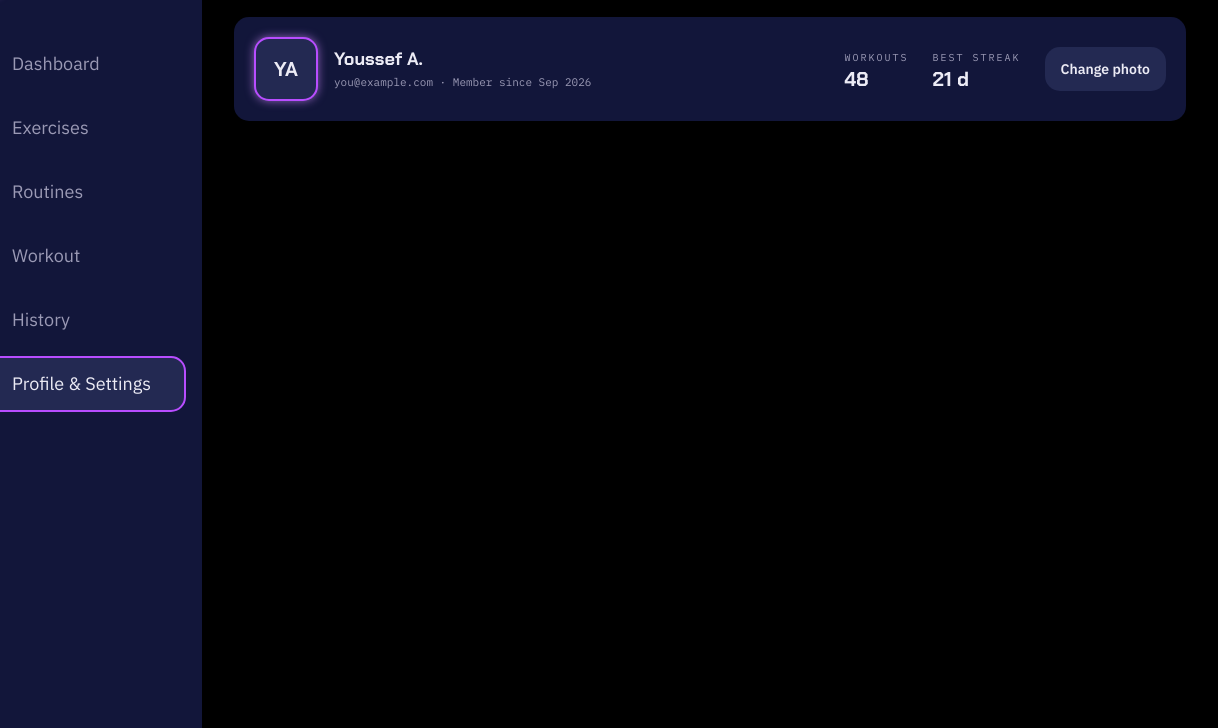
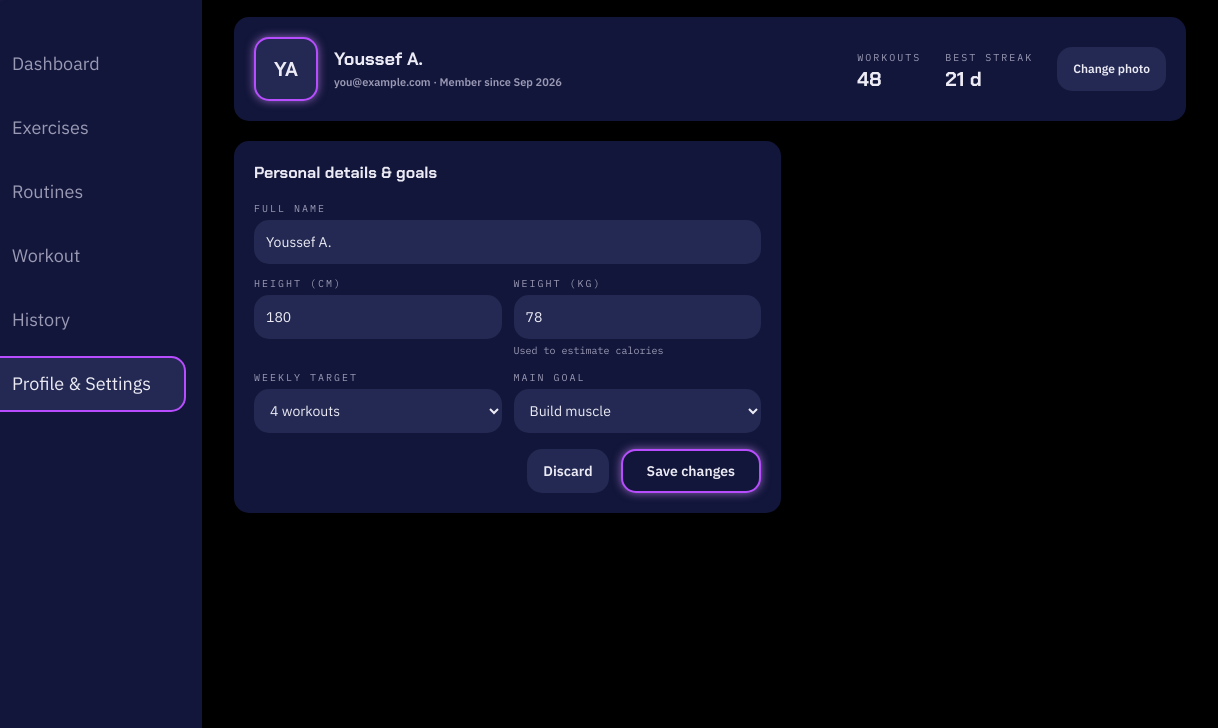
Before and after one commit to HazemRDWN/FitPlanner, a website: page settings.html in a window 1280 px wide. Shown: the part 72-800 px from the top of the page, 62-1280 px from the left. Drawn offline with Linux system fonts and the light colour scheme.

Commit message:
Finished details & goals section

```diff
--- a/settings.html
+++ b/settings.html
@@ -88,7 +88,7 @@
                         <div class="flex min-w-0 flex-1 flex-col gap-1">
 
                             <h2 class="font-display text-[18px] font-bold leading-[1.2]">Youssef A.</h2>
-                            <p class="font-mono text-muted text-[11px] leading-[1.3]">you@example.com<span class="hidden lg:inline"> · Member since Sep 2026</span></p>
+                            <p class="font-semibold text-muted text-[11px] leading-[1.3]">you@example.com<span class="hidden lg:inline"> · Member since Sep 2026</span></p>
                             <p class="flex items-center gap-1.5 text-[11px] font-semibold text-muted lg:hidden"><span class="size-1.5 rounded-full bg-warning"></span>48 workouts · best streak 21 d</p>
 
                         </div>
@@ -105,7 +105,64 @@
                                 <p class="font-display text-[20px] font-bold leading-[1]">21 d</p>
                             </div>
 
-                            <button class="flex min-h-11 items-center justify-center rounded-control bg-surface-2 px-4 text-sm font-semibold">Change photo</button>
+                            <button class="flex min-h-11 items-center justify-center rounded-control bg-surface-2 px-4 text-xs font-semibold">Change photo</button>
+
+                        </div>
+
+                    </div>
+
+                    <div class="flex flex-col gap-3 lg:grid lg:grid-cols-12 lg:items-start lg:gap-5">
+
+                        <div class="flex flex-col gap-4 rounded-control bg-surface-1 p-4 lg:col-span-7 lg:p-5">
+
+                            <h2 class="font-display text-[16px] font-bold">
+                                <span class="lg:hidden">Details &amp; goals</span><span class="hidden lg:inline">Personal details &amp; goals</span>
+                            </h2>
+
+                            <div class="grid grid-cols-2 gap-3">
+
+                                <label class="col-span-2 flex flex-col gap-1">
+                                    <span class="font-mono text-muted text-[10px] tracking-[2px]">FULL NAME</span>
+                                    <input type="text" value="Youssef A." class="h-11 rounded-control bg-surface-2 px-3 text-sm text-fg outline-none">
+                                </label>
+
+                                <label class="flex flex-col gap-1">
+                                    <span class="font-mono text-muted text-[10px] tracking-[2px]">HEIGHT (CM)</span>
+                                    <input type="number" value="180" class="h-11 rounded-control bg-surface-2 px-3 text-sm text-fg outline-none">
+                                </label>
+
+                                <label class="flex flex-col gap-1">
+                                    <span class="font-mono text-muted text-[10px] tracking-[2px]">WEIGHT (KG)</span>
+                                    <input type="number" value="78" class="h-11 rounded-control bg-surface-2 px-3 text-sm text-fg outline-none">
+                                    <span class="hidden font-mono text-muted text-[10px] lg:block">Used to estimate calories</span>
+                                </label>
+
+                                <label class="col-span-2 flex flex-col gap-1 lg:col-span-1">
+                                    <span class="font-mono text-muted text-[10px] tracking-[2px]">WEEKLY TARGET</span>
+                                    <select class="h-11 rounded-control bg-surface-2 px-3 text-sm text-fg outline-none">
+                                        <option selected>4 workouts</option>
+                                        <option>5 workouts</option>
+                                        <option>6 workouts</option>
+                                    </select>
+                                </label>
+
+                                <label class="hidden flex-col gap-1 lg:flex">
+                                    <span class="font-mono text-muted text-[10px] tracking-[2px]">MAIN GOAL</span>
+                                    <select class="h-11 rounded-control bg-surface-2 px-3 text-sm text-fg outline-none">
+                                        <option selected>Build muscle</option>
+                                        <option>Lose fat</option>
+                                        <option>Maintain</option>
+                                    </select>
+                                </label>
+
+                            </div>
+
+                            <div class="flex flex-row justify-end gap-3">
+
+                                <button class="hidden min-h-11 items-center justify-center rounded-control bg-surface-2 px-4 text-sm font-semibold lg:flex">Discard</button>
+                                <button class="flex min-h-14 w-full items-center justify-center rounded-control border-2 border-accent bg-surface-1 px-6 text-base font-semibold shadow-glow lg:min-h-11 lg:w-auto lg:text-sm">Save changes</button>
+
+                            </div>
 
                         </div>
 
```
Also changed, not shown: dist/output.css.
